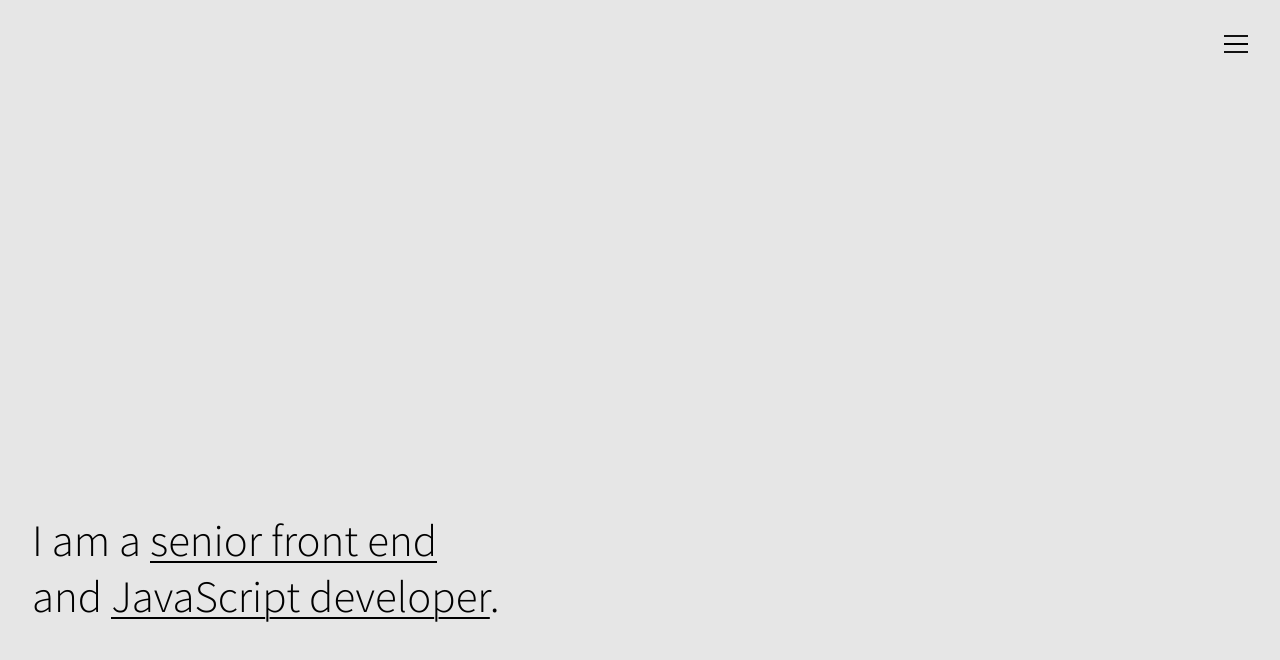
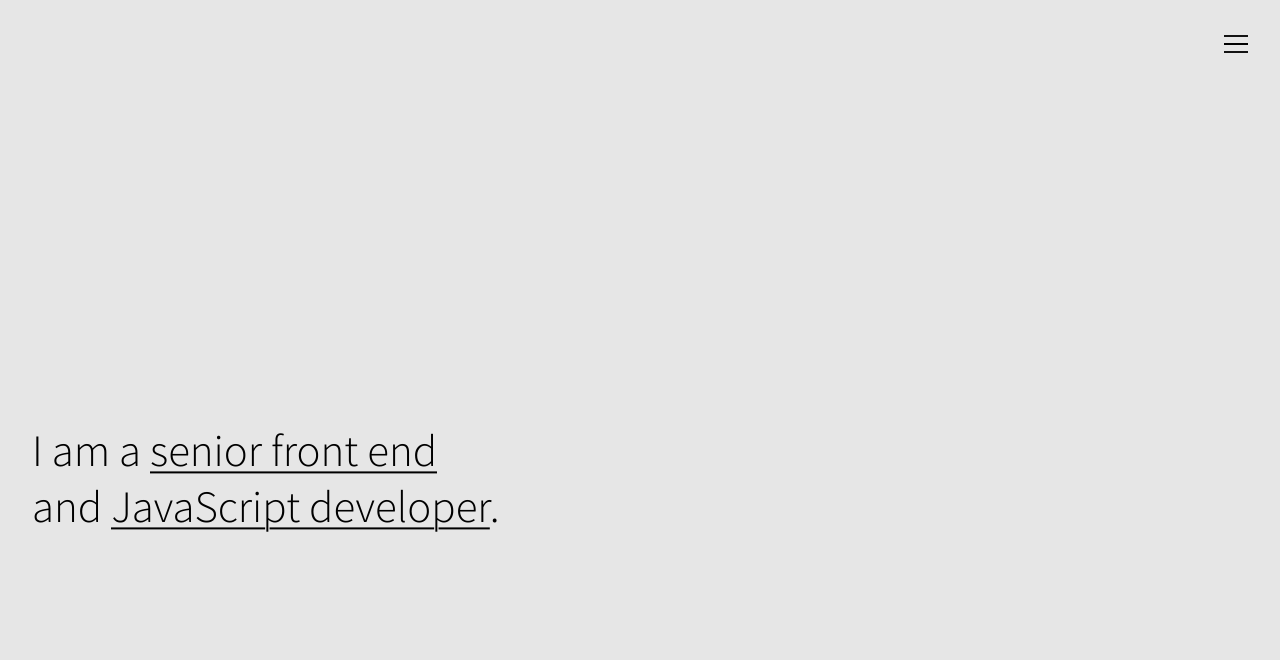
Before and after one commit to fbedussi/mysite, a website: page index.html in a window 1280 px wide. Drawn offline with Linux system fonts and the light colour scheme.

Commit message:
fix headline position

```diff
--- a/style-dist.css
+++ b/style-dist.css
@@ -254,6 +254,8 @@
     font-size: calc(2rem + 1vw);
     -webkit-transform: translateY(60vh);
             transform: translateY(60vh);
+    -webkit-transform: translateY(calc(60vh - 80%));
+            transform: translateY(calc(60vh - 80%));
 }
 
 .slide {
--- a/style.css
+++ b/style.css
@@ -247,6 +247,7 @@
 .headline {
     font-size: calc(2rem + 1vw);
     transform: translateY(60vh);
+    transform: translateY(calc(60vh - 80%));
 }
 
 .slide {
```
